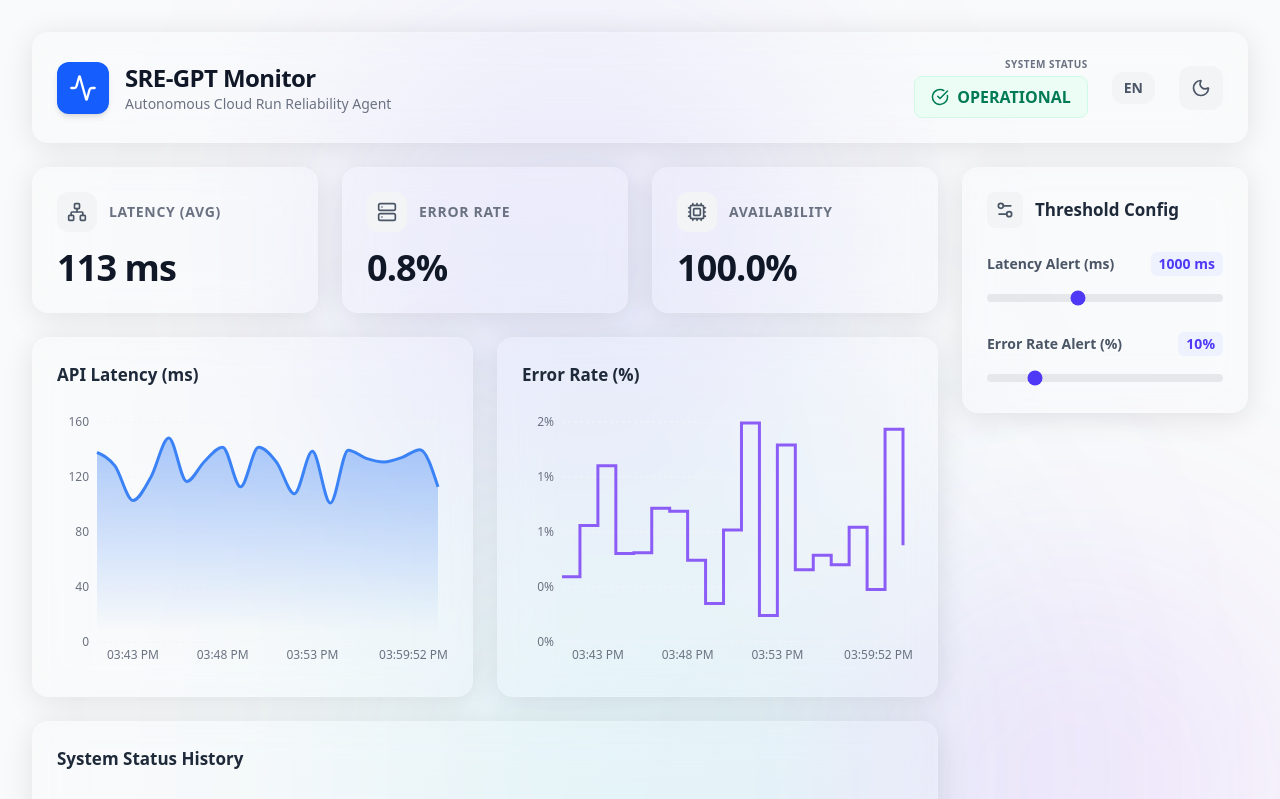
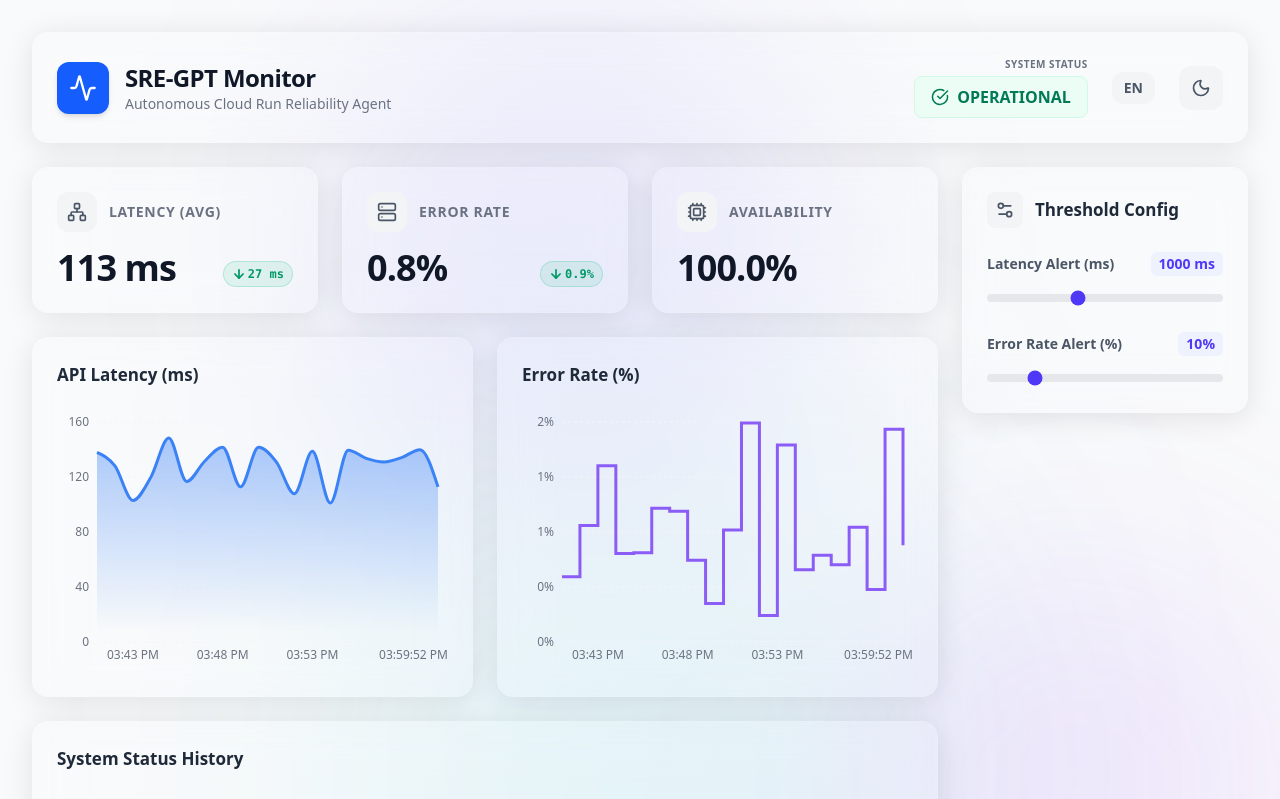
Before and after one commit to femi-cloud/SRE-GPT, a React (Vite) app: page / in a window 1280 px wide. Shown: the top 799 px of the page. Built offline with nearby package versions, Linux system fonts and the light colour scheme.

Commit message:
feat: add KPI trend indicators to dashboard
Display previous metric values and comparative trends in KpiCard components to help SREs visualize performance changes over time.

```diff
--- a/src/App.tsx
+++ b/src/App.tsx
@@ -175,6 +175,7 @@ export default function App() {
   }, []);
 
   const currentMetrics = data[data.length - 1] || { latency_ms: 0, error_rate: 0, availability: 1 };
+  const prevMetrics = data[data.length - 2];
 
   // Custom Recharts colors based on theme
   const axisColor = isDark ? '#9ca3af' : '#6b7280';
@@ -267,18 +268,24 @@ export default function App() {
               <KpiCard
                 title={t.latencyLabel}
                 value={`${Math.round(currentMetrics.latency_ms)} ms`}
+                prevValue={prevMetrics ? `${Math.round(prevMetrics.latency_ms)} ms` : undefined}
+                lowerIsBetter={true}
                 icon={<Network size={20} />}
                 status={currentMetrics.latency_ms > thresholds.latency ? 'danger' : 'normal'}
               />
               <KpiCard
                 title={t.errorLabel}
                 value={`${(currentMetrics.error_rate * 100).toFixed(1)}%`}
+                prevValue={prevMetrics ? `${(prevMetrics.error_rate * 100).toFixed(1)}%` : undefined}
+                lowerIsBetter={true}
                 icon={<Server size={20} />}
                 status={currentMetrics.error_rate > thresholds.errorRate ? 'danger' : 'normal'}
               />
               <KpiCard
                 title={t.availLabel}
                 value={`${(currentMetrics.availability * 100).toFixed(1)}%`}
+                prevValue={prevMetrics ? `${(prevMetrics.availability * 100).toFixed(1)}%` : undefined}
+                lowerIsBetter={false}
                 icon={<Cpu size={20} />}
                 status={currentMetrics.availability < 0.95 ? 'danger' : 'normal'}
               />
--- a/src/components/KpiCard.tsx
+++ b/src/components/KpiCard.tsx
@@ -1,9 +1,46 @@
 import React from 'react';
+import { ArrowUp, ArrowDown } from 'lucide-react';
 
-export function KpiCard({ title, value, icon, status }: { title: string, value: string, icon: React.ReactNode, status: 'normal' | 'danger' }) {
+export function KpiCard({
+  title,
+  value,
+  icon,
+  status,
+  prevValue,
+  lowerIsBetter = false
+}: {
+  title: string;
+  value: string;
+  icon: React.ReactNode;
+  status: 'normal' | 'danger';
+  prevValue?: string;
+  lowerIsBetter?: boolean;
+}) {
   const isDanger = status === 'danger';
+
+  // Helper to parse numeric part
+  const parseVal = (valStr: string): number => {
+    const cleaned = valStr.replace(/[^\d.-]/g, '');
+    const parsed = parseFloat(cleaned);
+    return isNaN(parsed) ? 0 : parsed;
+  };
+
+  const curNum = parseVal(value);
+  const prevNum = prevValue ? parseVal(prevValue) : undefined;
+  const diff = prevNum !== undefined ? curNum - prevNum : 0;
+
+  // Determine trend direction (diff > 0 means increased/Up, diff < 0 means decreased/Down)
+  const isUp = diff > 0;
+  const isDown = diff < 0;
+
+  // Determine if this trend is an improvement or degradation
+  // lowerIsBetter means down/decrease is improvement (green), up/increase is degradation (red)
+  // higherIsBetter (lowerIsBetter = false) means up/increase is improvement (green), down/decrease is degradation (red)
+  const isImprovement = lowerIsBetter ? isDown : isUp;
+  const hasChanged = prevNum !== undefined && Math.abs(diff) > 0.001;
+
   return (
-    <div className={`p-6 rounded-2xl border backdrop-blur-xl shadow-[0_4px_30px_rgba(0,0,0,0.1)] transition-colors duration-300 ${
+    <div className={`p-6 rounded-2xl border backdrop-blur-xl shadow-[0_4px_30px_rgba(0,0,0,0.1)] transition-all duration-300 hover:scale-[1.01] ${
       isDanger
         ? 'bg-red-500/10 dark:bg-red-500/15 border-red-500/30 dark:border-red-500/40'
         : 'bg-white/5 dark:bg-gray-800/20 border-white/10 dark:border-gray-700/50'
@@ -14,8 +51,31 @@ export function KpiCard({ title, value, icon, status }: { title: string, value:
         </div>
         <h3 className="text-sm font-bold uppercase tracking-wider text-gray-500 dark:text-gray-400">{title}</h3>
       </div>
-      <div className={`text-4xl font-bold tracking-tight transition-colors ${isDanger ? 'text-red-700 dark:text-red-400' : 'text-gray-900 dark:text-white'}`}>
-        {value}
+      <div className="flex items-baseline justify-between gap-2">
+        <div className={`text-4xl font-bold tracking-tight transition-colors ${isDanger ? 'text-red-700 dark:text-red-400' : 'text-gray-900 dark:text-white'}`}>
+          {value}
+        </div>
+
+        {hasChanged && (
+          <div
+            className={`flex items-center gap-0.5 text-xs font-semibold px-2 py-1 rounded-full shrink-0 ${
+              isImprovement
+                ? 'bg-emerald-500/10 text-emerald-600 dark:text-emerald-400 border border-emerald-500/20'
+                : 'bg-red-500/10 text-red-600 dark:text-red-400 border border-red-500/20'
+            }`}
+            title={`Previous value: ${prevValue}`}
+          >
+            {isUp ? (
+              <ArrowUp size={14} className="stroke-[3]" />
+            ) : (
+              <ArrowDown size={14} className="stroke-[3]" />
+            )}
+            <span className="font-mono">
+              {Math.abs(diff).toFixed(diff % 1 === 0 ? 0 : 1)}
+              {value.includes('%') ? '%' : value.includes('ms') ? ' ms' : ''}
+            </span>
+          </div>
+        )}
       </div>
     </div>
   );
```
